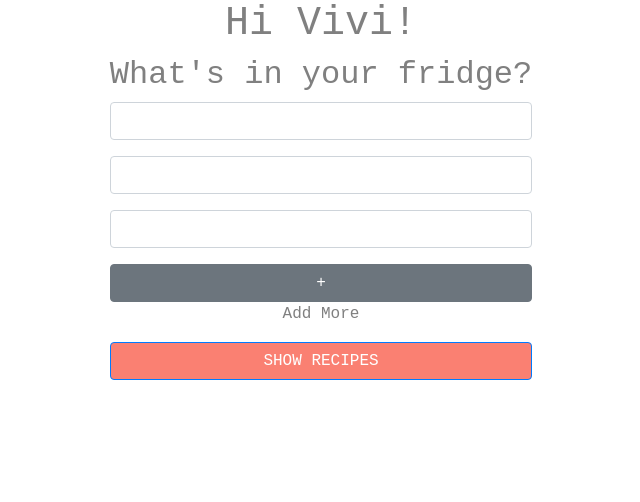
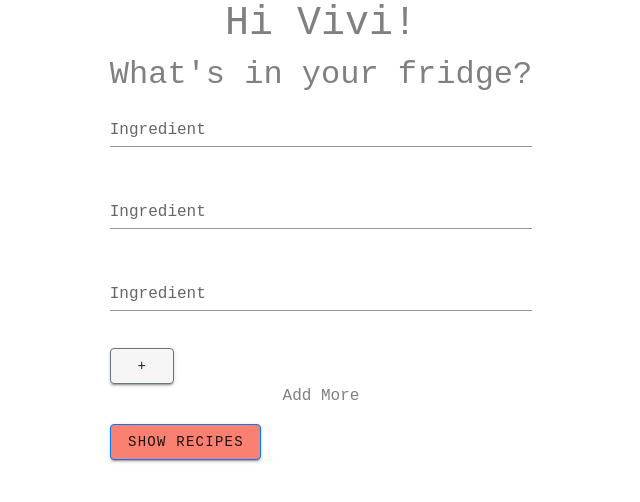
Before and after one commit to Vivi-Vo/recipe-vue, a Vue app: page / in a window 1280 px wide. Shown: the top 502 px of the page, without its empty margins (319-959 px from the left). Built offline with nearby package versions, Linux system fonts and the light colour scheme.

Commit message:
Modulize home component

```diff
--- a/src/App.vue
+++ b/src/App.vue
@@ -1,34 +1,23 @@
 <template>
   <v-app id="app">
-    <!-- Home component -->
-    <h1 id="greeting">Hi {{username}}!</h1>
-    <h2 id="header">What's in your fridge?</h2>
-
-    <div id="ingredientForm" class="form-group" v-for="(item, index) in ingredients" :key="index">
-      <input type="text" class="form-control" v-model="ingredients[index]" />
-    </div>
-    <button class="btn btn-secondary" @click="showModal=true">+</button>
-    <p class="text-center">Add More</p>
-
-    <button v-on:click="fetchRecipe" class="btn btn-primary" id="showRecipe">SHOW RECIPES</button>
-
+    <home></home>
     <!-- Recipes component -->
     <div v-for="dish in dishes" :key="dish.id">
       <img :src="dish.image" @click="showModal=true" />
       <p>{{dish.title}}</p>
     </div>
-
     <!-- Modal component -->
     <recipeCard id="recipe" v-if="showModal" @close="showModal= false"></recipeCard>
   </v-app>
 </template>
 
 <script>
-import recipeCard from "/Users/vivivo/code/recipe-vue/src/components/RecipeCard.vue";
+import recipeCard from "./components/RecipeCard.vue";
+import home from "./components/Home"
 export default {
   name: "app",
   components: {
-    recipeCard
+    home, recipeCard
   },
   data() {
     return {
@@ -92,7 +81,5 @@ h1 {
 #showRecipe {
   background-color: salmon;
 }
-input {
-  text-align: center;
-}
+
 </style>
--- /dev/null
+++ b/src/components/Home.vue
@@ -0,0 +1,51 @@
+<template>
+  <div>
+    <h1 id="greeting">Hi {{username}}!</h1>
+    <h2 id="header">What's in your fridge?</h2>
+
+    <v-form
+      id="ingredientForm"
+      class="form-group"
+      v-for="(item, index) in ingredients"
+      :key="index"
+    >
+      <v-text-field label="Ingredient" v-model="ingredients[index]" />
+    </v-form>
+    <v-btn class="btn btn-secondary" @click="showModal=true">+</v-btn>
+    <p class="text-center">Add More</p>
+
+    <v-btn v-on:click="fetchRecipe" class="btn btn-primary" id="showRecipe">SHOW RECIPES</v-btn>
+  </div>
+</template>
+
+<script>
+export default {
+  name: "home",
+  data() {
+    return {
+      api_key: "8056c060793247a1a67cd935a4434d5f",
+      url_base: "https://api.spoonacular.com/recipes",
+      ingredients: ["", "", ""],
+      username: "Vivi",
+      dishes: []
+    };
+  },
+  methods: {
+    fetchRecipe: function() {
+      const url = `${
+        this.url_base
+      }/findByIngredients?ingredients=${this.ingredients.join(",")}&apiKey=${
+        this.api_key
+      }&number=4`;
+      fetch(url)
+        .then(res => res.json())
+        .then(result => {
+          this.dishes = result;
+        });
+    }
+  }
+};
+</script>
+
+<style>
+</style>
```
